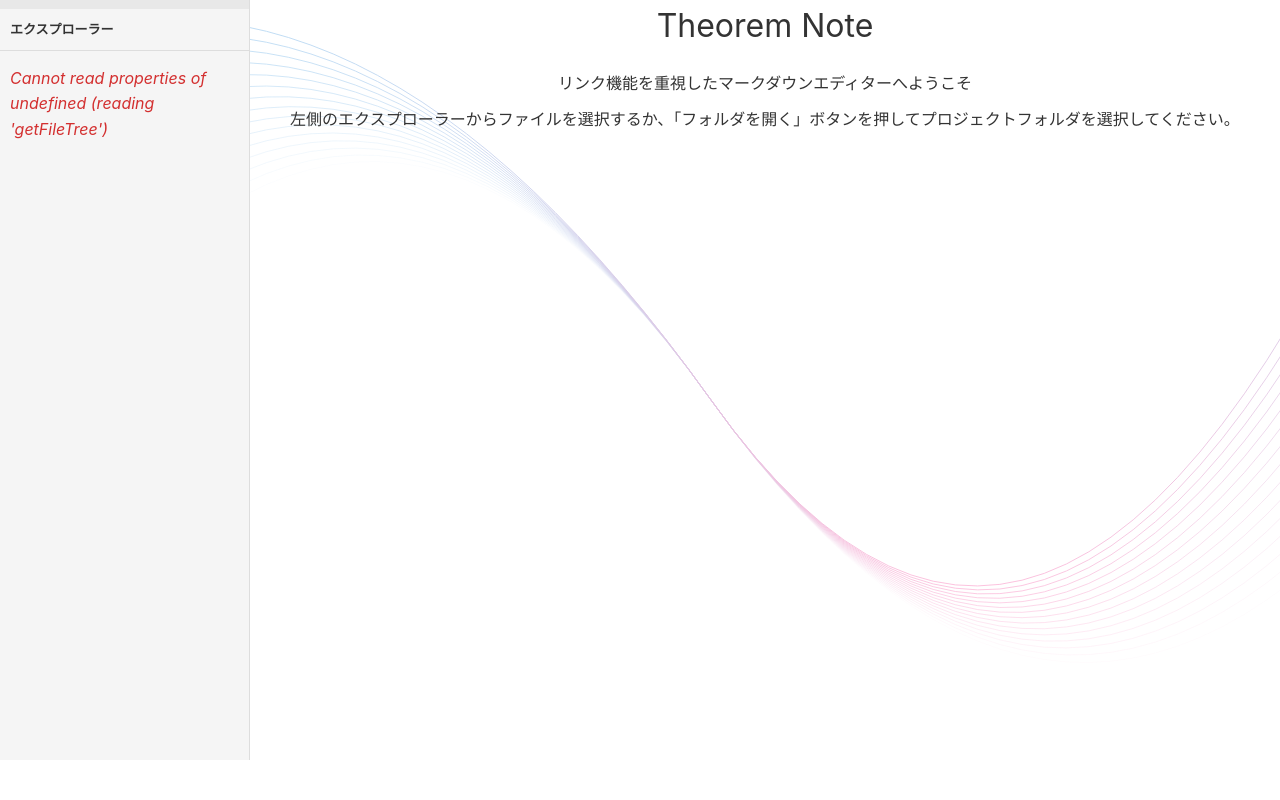
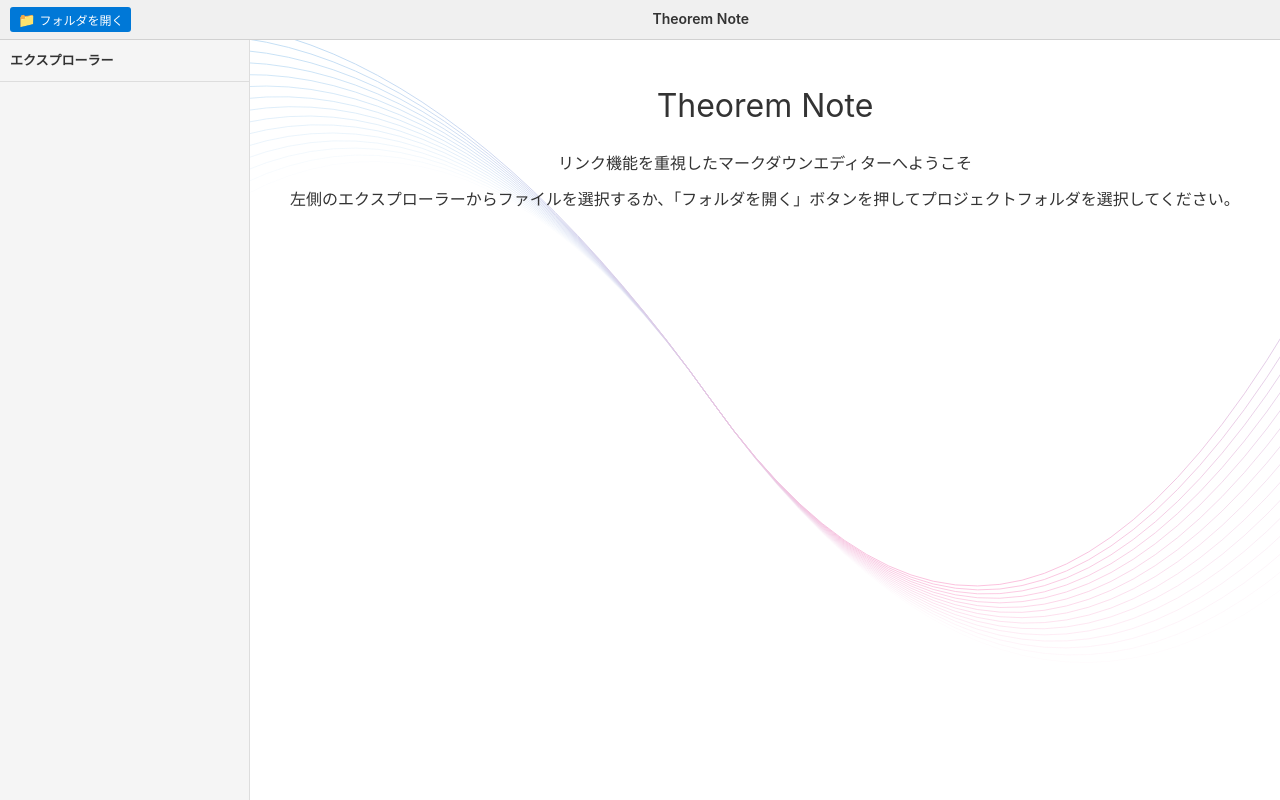
Before and after one commit to kavos113/theorem-note, a Vue app: page / in a window 1280 px wide. Built offline with nearby package versions, Linux system fonts and the light colour scheme.

Commit message:
store previous open directory

```diff
--- a/src/main/index.ts
+++ b/src/main/index.ts
@@ -3,6 +3,7 @@ import { join } from 'path';
 import { electronApp, optimizer, is } from '@electron-toolkit/utils';
 import icon from '../../resources/icon.png?asset';
 import { onGetFileTree, onReadFile, onWriteFile } from './file';
+import { configManager } from './config';
 
 function createWindow(): void {
   // Create the browser window.
@@ -57,6 +58,11 @@ app.whenReady().then(() => {
   ipcMain.handle('readFile', onReadFile);
   ipcMain.handle('writeFile', onWriteFile);
 
+  // 設定関連のIPC
+  ipcMain.handle('getLastOpenedDirectory', async () => {
+    return await configManager.getLastOpenedDirectory();
+  });
+
   createWindow();
 
   app.on('activate', function () {
--- a/src/preload/index.d.ts
+++ b/src/preload/index.d.ts
@@ -11,6 +11,7 @@ interface ElectronFileAPI {
   getFileTree: (rootPath: string) => Promise<FileItem[]>;
   readFile: (filePath: string) => Promise<string>;
   writeFile: (filePath: string, content: string) => Promise<void>;
+  getLastOpenedDirectory: () => Promise<string | undefined>;
   on: (channel: string, callback: (...args: unknown[]) => void) => () => void;
 }
 
--- a/src/preload/index.ts
+++ b/src/preload/index.ts
@@ -15,6 +15,9 @@ const electronAPI = {
   // ファイルに内容を書き込む
   writeFile: (filePath: string, content: string) =>
     ipcRenderer.invoke('writeFile', filePath, content),
+
+  // 前回開いたディレクトリを取得
+  getLastOpenedDirectory: () => ipcRenderer.invoke('getLastOpenedDirectory'),
 
   // 一般的なIPCイベント
   on: (channel: string, callback: (...args: unknown[]) => void) => {
--- a/src/renderer/src/App.vue
+++ b/src/renderer/src/App.vue
@@ -9,7 +9,7 @@ const rootPath = ref<string>('');
 const isLoading = ref(false);
 
 // ファイルが選択されたときのハンドラー
-const handleFileSelect = async (filePath: string) => {
+const handleFileSelect = async (filePath: string): Promise<void> => {
   try {
     isLoading.value = true;
     selectedFilePath.value = filePath;
@@ -26,7 +26,7 @@ const handleFileSelect = async (filePath: string) => {
 };
 
 // フォルダ選択ダイアログを開く
-const openFolder = async () => {
+const openFolder = async (): Promise<void> => {
   try {
     // getFileTreeに空文字列を渡すとダイアログが開く
     const fileTree = await window.electronAPI.getFileTree('');
@@ -38,19 +38,45 @@ const openFolder = async () => {
   }
 };
 
-onMounted(() => {
-  // 初回ロード時の自動ダイアログ表示を停止
-  // rootPathが空でもダイアログを自動で開かないようにする
+onMounted(async () => {
+  // アプリケーション開始時に前回開いたディレクトリを自動的に読み込む
+  try {
+    const lastDirectory = await window.electronAPI.getLastOpenedDirectory();
+    if (lastDirectory) {
+      const fileTree = await window.electronAPI.getFileTree(lastDirectory);
+      if (fileTree && fileTree.length > 0) {
+        rootPath.value = lastDirectory;
+      }
+    }
+  } catch (err) {
+    console.log('前回のディレクトリの読み込みに失敗:', err);
+    // エラーが発生した場合は何もしない（手動でフォルダを開く必要がある）
+  }
 });
 </script>
 
 <template>
   <div class="app-container">
+    <!-- ヘッダーツールバー -->
+    <div class="header-toolbar">
+      <div class="toolbar-left">
+        <button class="toolbar-button" @click="openFolder">
+          <span class="icon">📁</span>
+          フォルダを開く
+        </button>
+      </div>
+      <div class="toolbar-center">
+        <h1 class="app-title">Theorem Note</h1>
+      </div>
+      <div class="toolbar-right">
+        <!-- 将来的に他のツールボタンを追加する場所 -->
+      </div>
+    </div>
+
+    <!-- メインエリア -->
+    <div class="main-area">
       <!-- サイドバー（ファイルエクスプローラー） -->
       <div class="sidebar">
-      <div class="sidebar-header">
-        <button @click="openFolder" class="folder-button">フォルダを開く</button>
-      </div>
         <FileExplorer
           :root-path="rootPath"
           :selected-file="selectedFilePath"
@@ -78,6 +104,7 @@ onMounted(() => {
         </div>
       </div>
     </div>
+  </div>
 </template>
 
 <style>
@@ -97,6 +124,8 @@ onMounted(() => {
   --border-color: #dddddd;
   --accent-color: #0078d7;
   --hover-bg: #eaeaea;
+  --header-bg: #f0f0f0;
+  --header-border: #d1d1d1;
 }
 
 html,
@@ -105,7 +134,6 @@ body {
   height: 100%;
   color: var(--text-color);
   background-color: var(--bg-color);
-  overflow: hidden;
 }
 
 #app {
@@ -116,8 +144,75 @@ body {
 /* アプリ全体のレイアウト */
 .app-container {
   display: flex;
+  flex-direction: column;
   height: 100vh;
   width: 100%;
+  overflow: hidden;
+}
+
+/* ヘッダーツールバー */
+.header-toolbar {
+  display: flex;
+  align-items: center;
+  height: 40px;
+  background-color: var(--header-bg);
+  border-bottom: 1px solid var(--header-border);
+  padding: 0 10px;
+  flex-shrink: 0;
+}
+
+.toolbar-left {
+  display: flex;
+  align-items: center;
+  gap: 8px;
+}
+
+.toolbar-center {
+  flex: 1;
+  display: flex;
+  justify-content: center;
+  align-items: center;
+}
+
+.toolbar-right {
+  display: flex;
+  align-items: center;
+  gap: 8px;
+}
+
+.app-title {
+  font-size: 14px;
+  font-weight: 600;
+  color: var(--text-color);
+  margin: 0;
+}
+
+.toolbar-button {
+  display: flex;
+  align-items: center;
+  gap: 4px;
+  padding: 4px 8px;
+  background-color: var(--accent-color);
+  color: white;
+  border: none;
+  border-radius: 3px;
+  font-size: 12px;
+  cursor: pointer;
+  transition: background-color 0.2s;
+}
+
+.toolbar-button:hover {
+  background-color: #0062a3;
+}
+
+.toolbar-button .icon {
+  font-size: 14px;
+}
+
+/* メインエリア */
+.main-area {
+  display: flex;
+  flex: 1;
   overflow: hidden;
 }
 
@@ -130,26 +225,6 @@ body {
   background-color: var(--sidebar-bg);
   border-right: 1px solid var(--border-color);
   overflow: hidden;
-}
-
-.sidebar-header {
-  padding: 10px;
-  background-color: var(--sidebar-header-bg);
-}
-
-.folder-button {
-  width: 100%;
-  padding: 6px 12px;
-  background-color: var(--accent-color);
-  color: white;
-  border: none;
-  border-radius: 3px;
-  font-size: 12px;
-  cursor: pointer;
-}
-
-.folder-button:hover {
-  background-color: #0062a3;
 }
 
 /* メインコンテンツ */
--- a/src/renderer/src/assets/main.css
+++ b/src/renderer/src/assets/main.css
@@ -31,7 +31,6 @@ code {
   align-items: center;
   justify-content: center;
   flex-direction: column;
-  margin-bottom: 80px;
 }
 
 .logo {
--- a/src/renderer/src/components/FileExplorer.vue
+++ b/src/renderer/src/components/FileExplorer.vue
@@ -22,7 +22,7 @@
 </template>
 
 <script setup lang="ts">
-import { ref, onMounted } from 'vue';
+import { ref, onMounted, watch } from 'vue';
 import FileTreeItem from './FileTreeItem.vue';
 
 interface FileItem {
@@ -46,18 +46,37 @@ const loading = ref(true);
 const error = ref<string | null>(null);
 
 onMounted(() => {
-  loadFileTree();
+  if (props.rootPath) {
+    loadFileTree();
+  } else {
+    loading.value = false;
+  }
 });
 
-const loadFileTree = async () => {
+// rootPathが変更された時にファイルツリーを更新
+watch(
+  () => props.rootPath,
+  (newRootPath) => {
+    if (newRootPath) {
+      loadFileTree();
+    } else {
+      fileTree.value = [];
+      loading.value = false;
+    }
+  }
+);
+
+const loadFileTree = async (): Promise<void> => {
   try {
     loading.value = true;
+    error.value = null;
     // ファイル一覧をElectronのメインプロセスから取得
     const result = await window.electronAPI.getFileTree(props.rootPath || '');
     fileTree.value = result;
-    loading.value = false;
   } catch (err) {
     error.value = err instanceof Error ? err.message : '不明なエラーが発生しました';
+    fileTree.value = [];
+  } finally {
     loading.value = false;
   }
 };
```
Also changed, not shown: src/main/config.ts (added, +53 -0 lines), src/main/file.ts (+27 -7 lines), src/main/store.ts (deleted). Lines whose indentation alone changed are shown as unchanged.
